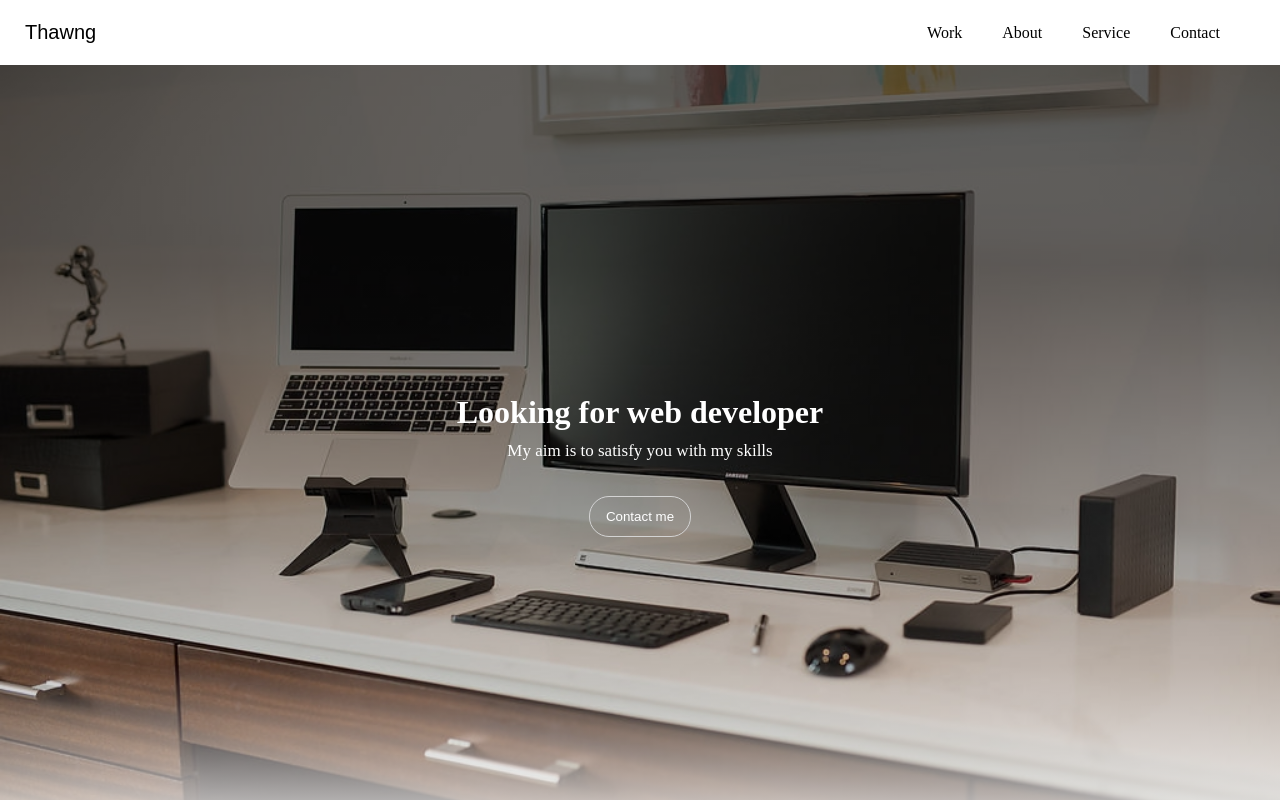
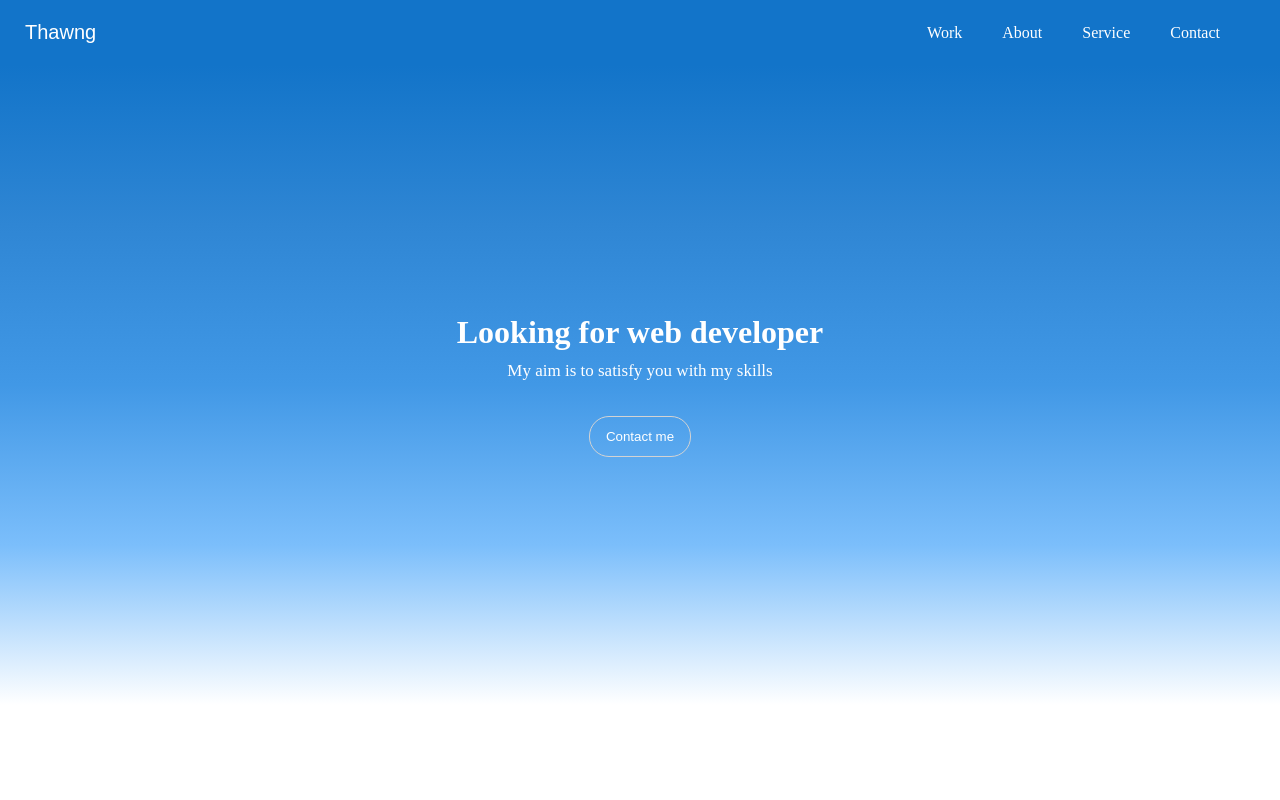
Before and after one commit to Thawng01/portfolio, a React (Create React App) app: page / in a window 1280 px wide. Shown: the top 800 px of the page. Built offline with nearby package versions, Linux system fonts and the light colour scheme.

Commit message:
Make Header Better

```diff
--- a/src/components/Header.js
+++ b/src/components/Header.js
@@ -9,7 +9,7 @@ const Header = ({ onClick, showNav, onShowNav }) => {
 
     const toggleMenu = useCallback(() => {
         if (
-            centerRef?.current?.classList.contains("hide-dot-centered") &&
+            centerRef?.current?.classList.contains("hide-dot-centered") ||
             !showNav
         ) {
             centerRef?.current?.classList.remove("hide-dot-centered");
@@ -49,17 +49,17 @@ const Header = ({ onClick, showNav, onShowNav }) => {
                     <div
                         ref={topRef}
                         className="menu-dot"
-                        style={{ backgroundColor: showNav ? "red" : "#000" }}
+                        style={{ backgroundColor: showNav ? "red" : "#fff" }}
                     />
                     <div
                         ref={centerRef}
                         className="menu-dot dot-centered"
-                        style={{ backgroundColor: showNav ? "" : "#000" }}
+                        style={{ backgroundColor: showNav ? "" : "#fff" }}
                     />
                     <div
                         ref={bottomRef}
                         className="menu-dot"
-                        style={{ backgroundColor: showNav ? "red" : "#000" }}
+                        style={{ backgroundColor: showNav ? "red" : "#fff" }}
                     />
                 </div>
             </div>
--- a/src/components/header.css
+++ b/src/components/header.css
@@ -3,8 +3,8 @@
     position: fixed;
     top: 0;
     left: 0;
-    width: 100%;
-    background-color: #fff;
+    width: 100vw;
+    background-color: #1274C9;
     height: 65px;
     display: flex;
     justify-content: space-between;
@@ -16,7 +16,8 @@
 .header-title {
     margin-left: 25px;
     font-size: 20px;
-    font-family:fantasy
+    font-family:fantasy;
+    color: #fff
 }
 
 .header-info-container {
@@ -37,6 +38,7 @@
     padding: 10px;
     border-radius: 4px;
     transition: background 700ms ease;
+    color: #fff
 }
 
 .menu-item:hover {
--- a/src/pages/home.css
+++ b/src/pages/home.css
@@ -1,10 +1,7 @@
 
 .home {
-    background-image: url('/public/background.jpg');
-    background-repeat: no-repeat;
-    background-size: cover;
     width: 100vw;
-    height: 100vh;
+    height: 80vh;
     margin-top: 65px;
 }
 
@@ -18,7 +15,7 @@
     text-align: center;
     width: 100%;
     height: 100%;
-    background-image: linear-gradient(rgba(0, 0, 0, 0.6), rgba(0, 0, 0, 0.6), rgba(0, 0, 0, 0.4), rgba(0, 0, 0, 0.2), #fff);
+    background-image: linear-gradient(#1274C9, #2F86D4, #4198E6, #7BBEFB, #fff);
 }
 
 
```
